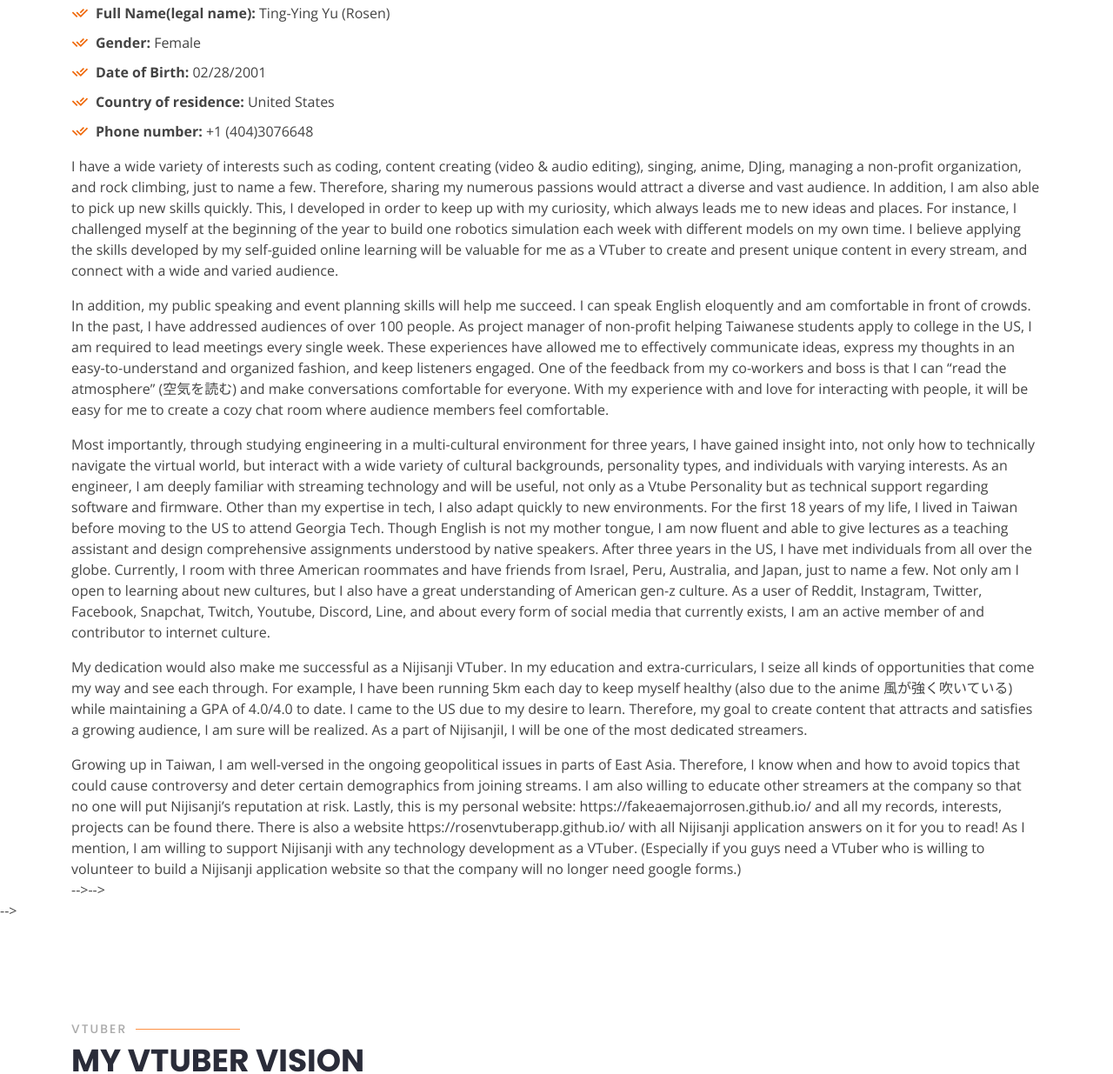
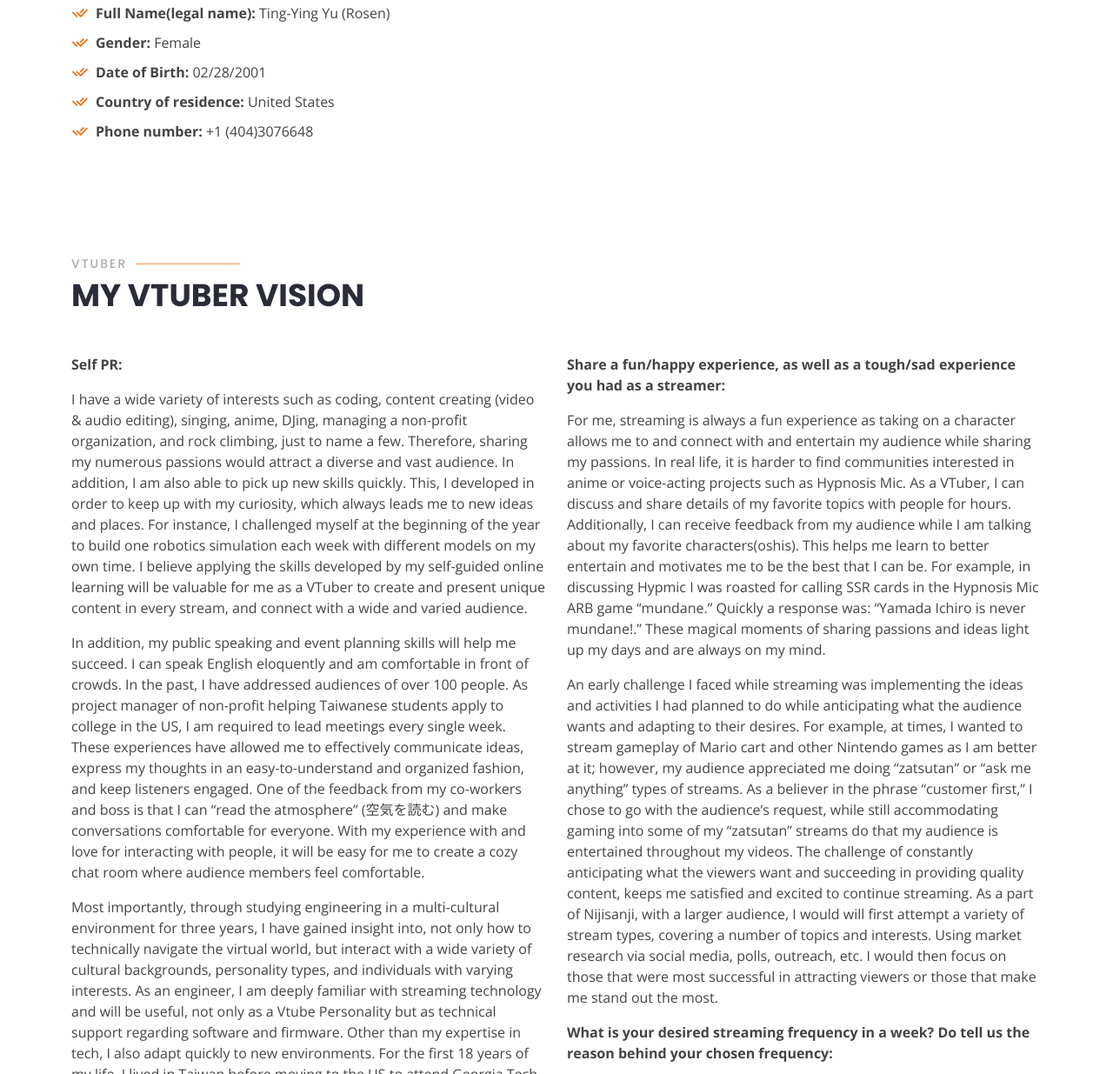
Before and after one commit to rosentyu304/nan, a plain HTML site: page index.html in a window 1280 px wide. Shown: the part 1139-2374 px from the top of the page at 87% size. Drawn offline with nearby package versions, Linux system fonts and the light colour scheme.

Commit message:
Update index.html

```diff
--- a/index.html
+++ b/index.html
@@ -178,31 +178,8 @@
               <li><i class="ri-check-double-line"></i> <b>Phone number:</b> +1 (404)3076648</li>
             </ul>
           </div>
+        </div>
 
-          <!-- <!-- <!-- <div class="col-lg-6 pt-4 pt-lg-0">
-            <p><b>
-              Self PR:
-            </p></b>
-            <!-- <a href="https://youtu.be/1A4akTnjkzM" class="btn-learn-more">My 5 minutes video</a> -->
-            <p>
-              I have a wide variety of interests such as coding, content creating (video & audio editing), singing, anime, DJing, managing a non-profit organization, and rock climbing, just to name a few. Therefore, sharing my numerous passions would attract a diverse and vast audience. In addition, I am also able to pick up new skills quickly. This, I developed in order to keep up with my curiosity, which always leads me to new ideas and places. For instance, I challenged myself at the beginning of the year to build one robotics simulation each week with different models on my own time. I believe applying the skills developed by my self-guided online learning will be valuable for me as a VTuber to create and present unique content in every stream, and connect with a wide and varied audience.
-            </p>
-            <p>
-              In addition, my public speaking and event planning skills will help me succeed. I can speak English eloquently and am comfortable in front of crowds. In the past, I have addressed audiences of over 100 people. As project manager of non-profit helping Taiwanese students apply to college in the US, I am required to lead meetings every single week. These experiences have allowed me to effectively communicate ideas, express my thoughts in an easy-to-understand and organized fashion, and keep listeners engaged. One of the feedback from my co-workers and boss is that I can “read the atmosphere” (空気を読む) and make conversations comfortable for everyone. With my experience with and love for interacting with people, it will be easy for me to create a cozy chat room where audience members feel comfortable.
-            </p>
-            <p>
-              Most importantly, through studying engineering in a multi-cultural environment for three years, I have gained insight into, not only how to technically navigate the virtual world, but interact with a wide variety of cultural backgrounds, personality types, and individuals with varying interests. As an engineer, I am deeply familiar with streaming technology and will be useful, not only as a Vtube Personality but as technical support regarding software and firmware. Other than my expertise in tech, I also adapt quickly to new environments. For the first 18 years of my life, I lived in Taiwan before moving to the US to attend Georgia Tech. Though English is not my mother tongue, I am now fluent and able to give lectures as a teaching assistant and design comprehensive assignments understood by native speakers. After three years in the US, I have met individuals from all over the globe. Currently, I room with three American roommates and have friends from Israel, Peru, Australia, and Japan, just to name a few. Not only am I open to learning about new cultures, but I also have a great understanding of American gen-z culture. As a user of Reddit, Instagram, Twitter, Facebook, Snapchat, Twitch, Youtube, Discord, Line, and about every form of social media that currently exists, I am an active member of and contributor to internet culture.
-            </p>
-            <p>
-              My dedication would also make me successful as a Nijisanji VTuber. In my education and extra-curriculars, I seize all kinds of opportunities that come my way and see each through. For example, I have been running 5km each day to keep myself healthy (also due to the anime 風が強く吹いている) while maintaining a GPA of 4.0/4.0 to date. I came to the US due to my desire to learn. Therefore, my goal to create content that attracts and satisfies a growing audience, I am sure will be realized. As a part of NijisanjiI, I will be one of the most dedicated streamers.
-            </p>
-            <p>
-              Growing up in Taiwan, I am well-versed in the ongoing geopolitical issues in parts of East Asia. Therefore, I know when and how to avoid topics that could cause controversy and deter certain demographics from joining streams. I am also willing to educate other streamers at the company so that no one will put Nijisanji’s reputation at risk. Lastly, this is my personal website: https://fakeaemajorrosen.github.io/ and all my records, interests, projects can be found there. There is also a website https://rosenvtuberapp.github.io/ with all Nijisanji application answers on it for you to read! As I mention, I am willing to support Nijisanji with any technology development as a VTuber. (Especially if you guys need a VTuber who is willing to volunteer to build a Nijisanji application website so that the company will no longer need google forms.)
-            </p>
-
-          </div> -->-->
-
-        </div>-->
 
       </div>
     </section><!-- End About Section -->
```
